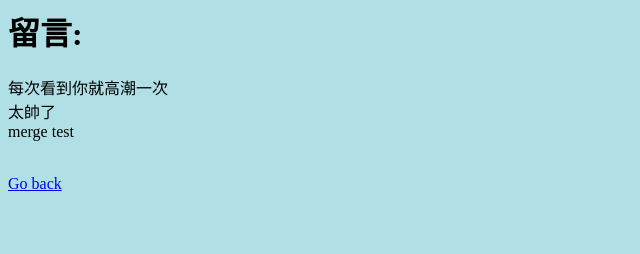
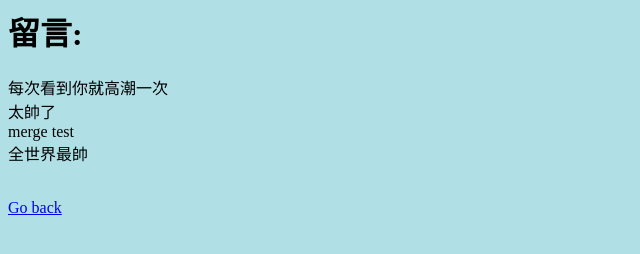
Before and after one commit to paulDop/work2-1, a plain HTML site: page board.html in a window 1280 px wide. Shown: the whole page, without its empty margins (0-640 px from the left). Drawn offline with Linux system fonts and the light colour scheme.

Commit message:
handsome

```diff
--- a/board.html
+++ b/board.html
@@ -11,6 +11,8 @@
 	太帥了
 	<br>
 	merge test
+    <br>
+    全世界最帥
 </p>
 <br>
 <a href="./home.html">Go back</a>
```
